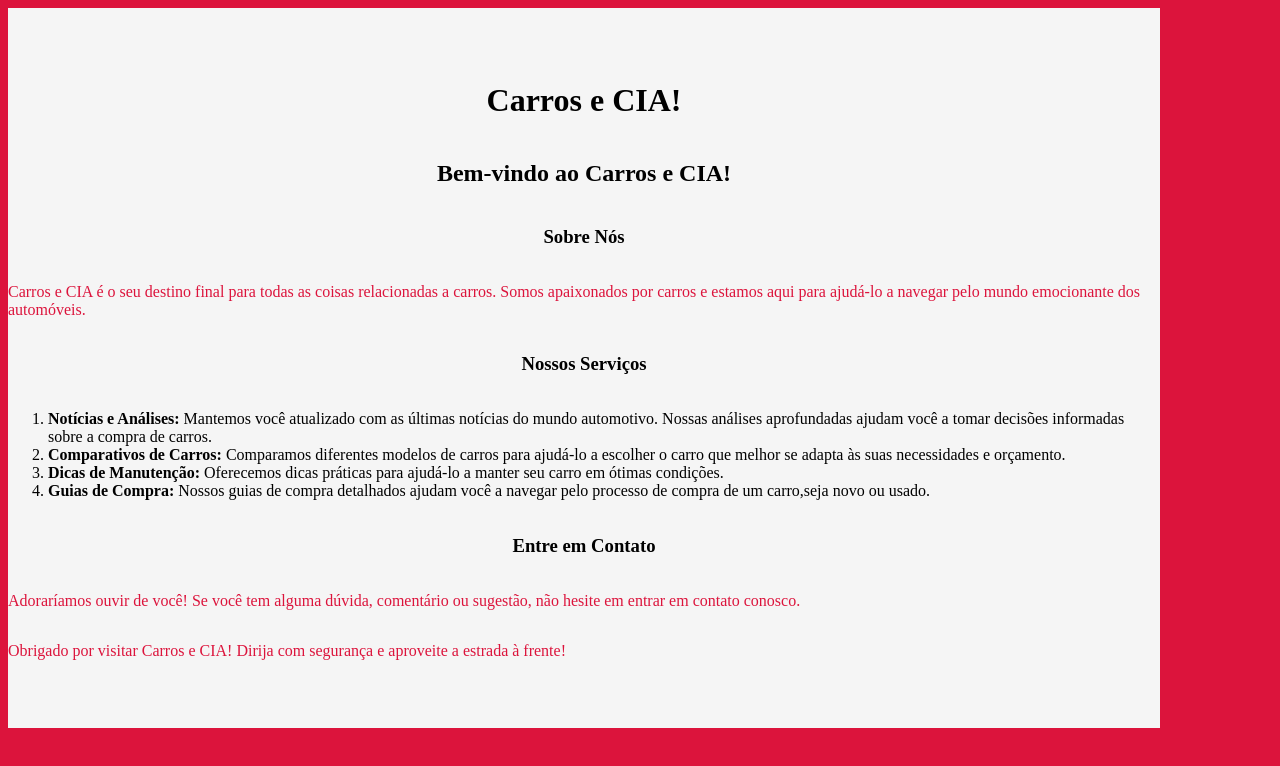
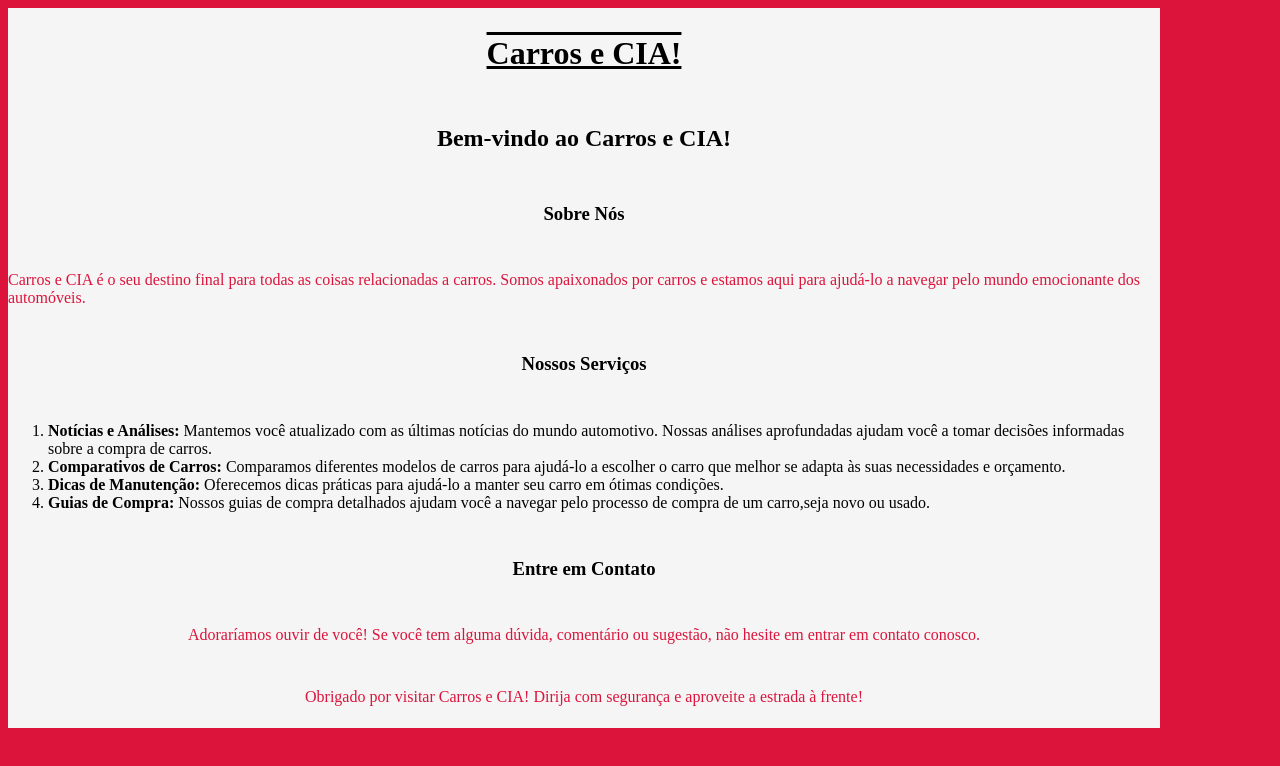
Before and after one commit to diefersoncruz-escola/formadores.carros-e-cia, a plain HTML site: page index.html in a window 1280 px wide. Drawn offline with Linux system fonts and the light colour scheme.

Commit message:
Ajuste dos textos

```diff
--- a/style.css
+++ b/style.css
@@ -1,5 +1,9 @@
 body{
     background-color: crimson;
+}
+
+h1{
+    text-decoration: overline underline;
 }
 .titulo-centralizado{
     text-align: center;
@@ -10,10 +14,8 @@ p{
 
 .div-center {
     display: grid;
-    margin: 0;
     background-color: whitesmoke;
-    justify-content: center; /* alinha horizontalmente */
-    align-content: center; /* alinha verticalmente */
-    height: 90vh; /* altura total da viewport */
-    width: 90vw;/* 90% total da viewport */
+    place-items: center; /* alinha horizontalmente e verticalmente */
+    height: 90vh; /* 90% da altura total da viewport */
+    width: 90vw; /* 90% da largura total da viewport */
   }
```
